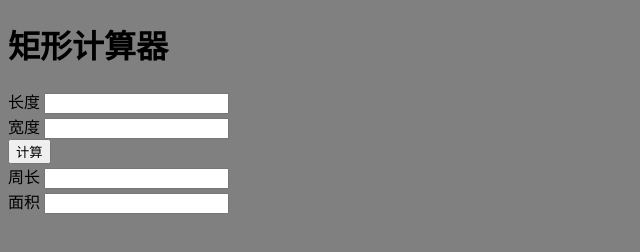
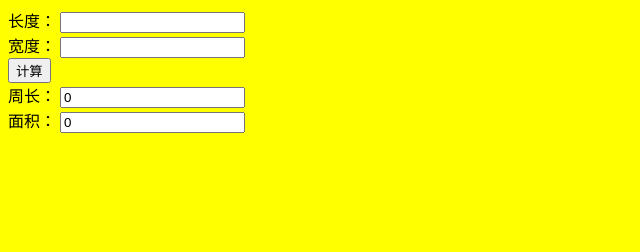
Before and after one commit to 8qiqi/rectangle, a plain HTML site: page index.html in a window 1280 px wide. Both pictures are taken after a click on the button "计算". Shown: the whole page, without its empty margins (0-640 px from the left). Drawn offline with nearby package versions, Linux system fonts and the light colour scheme.

Commit message:
rectangle

```diff
--- a/index.html
+++ b/index.html
@@ -3,28 +3,27 @@
 <head>
   <meta charset="UTF-8">
   <title>矩形计算器</title>
-  <link rel="stylesheet" href="rectangle.css">
+  <link rel="stylesheet" href="rectangle.css"
 </head>
 <body>
-  <h1>矩形计算器</h1>
   <div>
-    <label>长度</label>
+    <label for="">长度：</label>
     <input type="text" id="height">
     <br>
-    <label>宽度</label>
+    <label for="">宽度：</label>
     <input type="text" id="width">
     <br>
-    <input type="button" value="计算" id="caculate">
+
+    <input type="button" value="计算" id="calculate">
     <br>
-    <label>周长</label>
-    <input type="text" id=“perimeter”>
+    <label for="">周长：</label>
+    <input type="text" id="perimeter">
     <br>
-    <label for="">面积</label>
-    <input type="text" id="area">
-    <br>
+    <label for="">面积：</label>
+    <input type="text" id="arear">
+
   </div>
-  <script src="https://apps.bdimg.com/libs/jquery/2.1.4/jquery.min.js">
-
-  </script>
+  <script src="//apps.bdimg.com/libs/jquery/2.1.4/jquery.min.js"></script>
+  <script src="rectangle.js"></script>
 </body>
 </html>
--- a/rectangle.css
+++ b/rectangle.css
@@ -1,3 +1,3 @@
 body{
-  background: grey;
+  background: yellow;
 }
--- a/rectangle.js
+++ b/rectangle.js
@@ -1,16 +1,18 @@
 $(function(){
   var $width = $('#width'),
       $height = $('#height'),
-      $btnCal = $('#caculate'),
+      $btnCal = $('#calculate'),
       $perimeter = $('#perimeter'),
-      $area = $('#area');
+      $area = $('#arear');
 
-$btnCal.click(function(){
-  var w = Number($width),
-      h = Number($height);
-  var p=2*(w+h),
-      a=w*h;
+  $btnCal.click(function(){
+    var w = Number($width.val()),
+        h = Number($height.val());
+
+  var p = 2*(w+h),
+      a = w*h;
+
   $perimeter.val(p);
   $area.val(a);
-  })
+  });
 });
```
Also changed, not shown: 1 other file.
